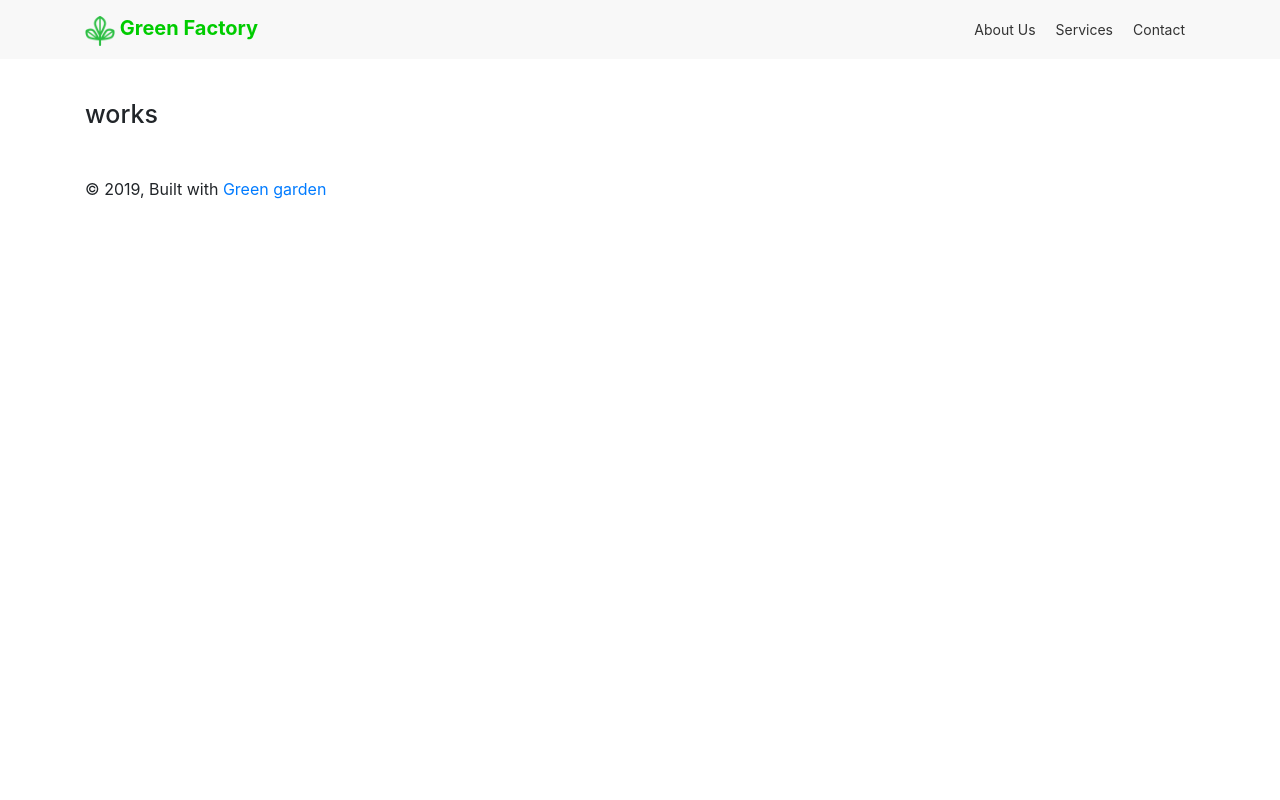
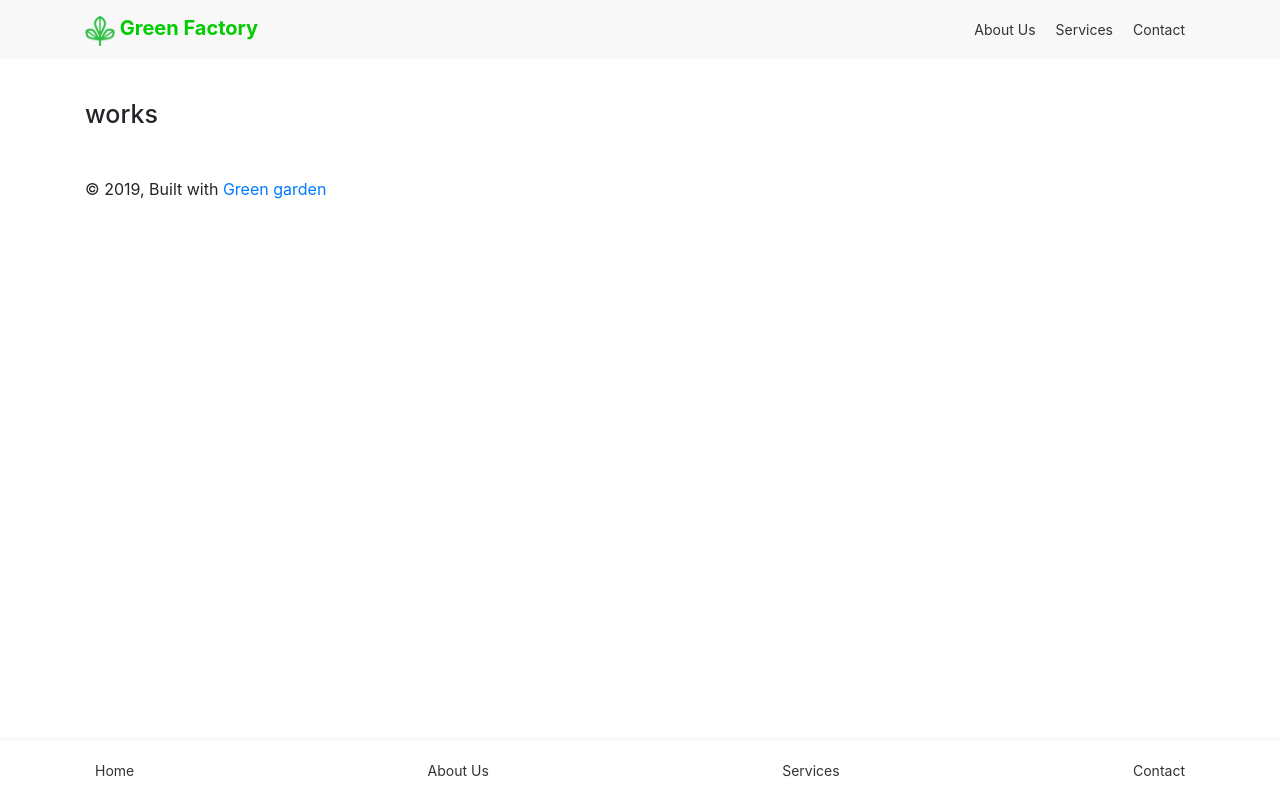
Before and after one commit to vijaykolar/garden, a Gatsby site: page / in a window 1280 px wide. Built offline with nearby package versions, Linux system fonts and the light colour scheme; Gatsby itself is replaced by a stand-in of ours.

Commit message:
Worked on bottom navigation menu

```diff
--- /dev/null
+++ b/src/components/BottomFooter.js
@@ -0,0 +1,28 @@
+import React from 'react';
+import { Link } from "gatsby"
+import './bottom-footer.css';
+
+export const BottomFooter = () => {
+  return(
+    <section class="hidden-sm nav-bottom">
+      <div className="container">
+
+        <ul className="d-flex align-items-center mb-0">
+          <li>
+            <Link to="/" className="navbar-nav__link">Home</Link>
+          </li>
+          <li>
+            <Link to="/about-us/" className="navbar-nav__link">about us</Link>
+          </li>
+          <li>
+            <Link to="/Services/" className="navbar-nav__link">services</Link>
+          </li>
+          <li>
+            <Link to="/Contact/" className="navbar-nav__link">contact</Link>
+          </li>
+
+        </ul>
+      </div>
+    </section>
+  );
+}
--- /dev/null
+++ b/src/components/bottom-footer.css
@@ -0,0 +1,25 @@
+@media (min-width: 768px) {
+    .hidden-sm {
+        display: none;
+    }
+}
+
+.nav-bottom {
+    position: fixed;
+    bottom: 0;
+    width: 100%;
+    height: 60px;
+    box-shadow: 0 0 5px 0 rgba(0, 0, 0, 0.1);
+    display: flex;
+    align-items: center;
+    justify-content: space-between;
+    background-color: #fff;
+}
+
+ul {
+    padding: 0;
+    list-style-type: none;
+    display: flex;
+    justify-content: space-between;
+    align-items: center;
+}
--- a/src/components/layout.js
+++ b/src/components/layout.js
@@ -11,6 +11,7 @@ import { StaticQuery, graphql } from "gatsby"
 
 import Header from "./header";
 import { Footer } from "./Footer";
+import { BottomFooter } from "./BottomFooter";
 import '../../node_modules/bootstrap/dist/css/bootstrap.min.css';
 import "./layout.css";
 import './section.css'
@@ -33,6 +34,7 @@ const Layout = ({ children }) => (
           <main>{children}</main>
 
         <Footer />
+        <BottomFooter />
 
       </React.Fragment>
     )}
```
